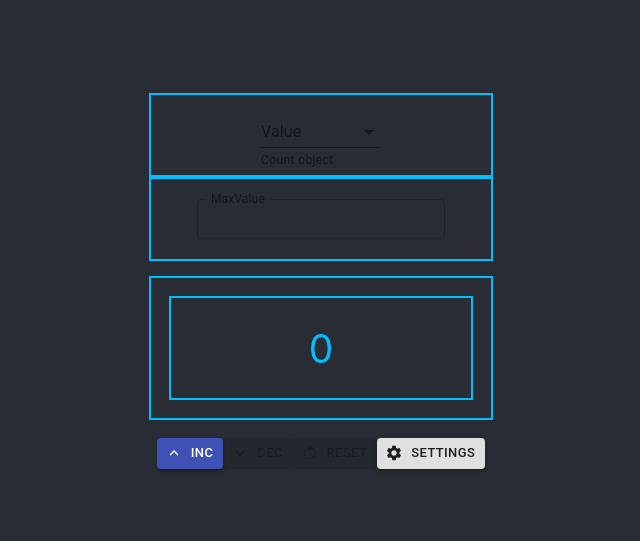
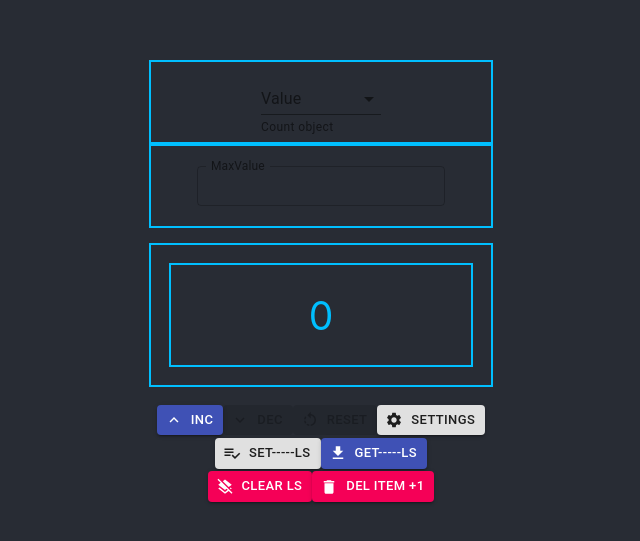
Before and after one commit to GST-Slava/counter, a React (Create React App) app: page / in a window 1280 px wide. Shown: the part 119-660 px from the top of the page, without its empty margins (319-959 px from the left). Built offline with nearby package versions, Linux system fonts and the light colour scheme.

Commit message:
add set get clear delItem from LocalStorage

```diff
--- a/src/App.tsx
+++ b/src/App.tsx
@@ -3,28 +3,40 @@ import './App.css';
 import {Counter} from "./components/Counter";
 
 function App() {
-    const settings = () => {
-        setCount(maxValue)
-    }
-
     const [maxValue, setMaxValue] = useState(5)
-
-    /*const maxValue = 5;*/
+    const [count, setCount] = useState(0)
     const minValue = 0;
-
-    const [count, setCount] = useState(0)
     const increment = () => {
         if (maxValue === count) {
         }
         setCount(count + 1)
     }
-
     const decrement = () => {
         if (minValue === count) {
         }
         setCount(count - 1)
     }
     const reset = () => setCount(0)
+    const settings = () => {
+        //
+    }
+    const setToLocalStorageHandler = () => {
+        localStorage.setItem("counterValue", JSON.stringify(count))
+        localStorage.setItem("counterValue +1", JSON.stringify(count + 1))
+    }
+    const getFromLocalStorageHandler = () => {
+        let countAsString = localStorage.getItem("counterValue")
+        if (countAsString) {
+            let newValueCount = JSON.parse(countAsString)
+            setCount(newValueCount)
+        }
+    }
+    const clearLocalStorageHandler = () => {
+        localStorage.clear()
+    }
+    const removeItemFromLocalStorageHandler = () => {
+        localStorage.removeItem("counterValue +1")
+    }
 
     return (
         <div className="App">
@@ -37,6 +49,10 @@ function App() {
                     reset={reset}
                     minValue={minValue}
                     settings={settings}
+                    getFromLocalStorageHandler={getFromLocalStorageHandler}
+                    setToLocalStorageHandler={setToLocalStorageHandler}
+                    clearLocalStorageHandler={clearLocalStorageHandler}
+                    removeItemFromLocalStorageHandler={removeItemFromLocalStorageHandler}
                 />
             </header>
         </div>
--- a/src/components/Counter.tsx
+++ b/src/components/Counter.tsx
@@ -11,6 +11,10 @@ export type CounterPropsType = {
     settings: () => void
     maxValue: number
     minValue: number
+    setToLocalStorageHandler: () => void
+    getFromLocalStorageHandler: () => void
+    clearLocalStorageHandler: () => void
+    removeItemFromLocalStorageHandler: () => void
 }
 
 export const Counter: FC<CounterPropsType> = (props) => {
@@ -25,6 +29,10 @@ export const Counter: FC<CounterPropsType> = (props) => {
                 count={props.count}
                 minValue={props.minValue}
                 settings={props.settings}
+                getFromLocalStorageHandler={props.getFromLocalStorageHandler}
+                setToLocalStorageHandler={props.setToLocalStorageHandler}
+                clearLocalStorageHandler={props.clearLocalStorageHandler}
+                removeItemFromLocalStorageHandler={props.removeItemFromLocalStorageHandler}
             />
         </div>
     );
--- a/src/components/CounterButtons/CounterButtons.tsx
+++ b/src/components/CounterButtons/CounterButtons.tsx
@@ -1,7 +1,16 @@
 import React, {FC} from 'react';
 import s from './CounterButtons.module.css'
 import {Button} from "@material-ui/core";
-import {ExpandLess, KeyboardArrowDown, RotateLeft, Settings} from "@material-ui/icons";
+import {
+    Delete,
+    ExpandLess,
+    GetApp,
+    KeyboardArrowDown,
+    LayersClear,
+    PlaylistAddCheck,
+    RotateLeft,
+    Settings
+} from "@material-ui/icons";
 
 export type ButtonsPropsType = {
     increment: () => void
@@ -11,6 +20,10 @@ export type ButtonsPropsType = {
     maxValue: number
     minValue: number
     count: number
+    setToLocalStorageHandler: () => void
+    getFromLocalStorageHandler: () => void
+    clearLocalStorageHandler: () => void
+    removeItemFromLocalStorageHandler: () => void
 }
 
 export const CounterButtons: FC<ButtonsPropsType> = (props) => {
@@ -18,6 +31,7 @@ export const CounterButtons: FC<ButtonsPropsType> = (props) => {
 
     return (
         <div className={s.button}>
+            <div>
                 <Button disabled={props.count === props.maxValue}
                         onClick={props.increment}
                         variant="contained"
@@ -52,5 +66,47 @@ export const CounterButtons: FC<ButtonsPropsType> = (props) => {
                     Settings
                 </Button>
             </div>
+            <div>
+                <div>
+                    <Button
+                        onClick={props.setToLocalStorageHandler}
+                        variant="contained"
+                        size="small"
+                        startIcon={<PlaylistAddCheck/>}
+                    >
+                        Set-----LS
+                    </Button>
+                    <Button
+                        onClick={props.getFromLocalStorageHandler}
+                        variant="contained"
+                        color="primary"
+                        size="small"
+                        startIcon={<GetApp/>}
+                    >
+                        Get-----LS
+                    </Button>
+                </div>
+                <div>
+                    <Button
+                        onClick={props.clearLocalStorageHandler}
+                        variant="contained"
+                        size="small"
+                        color={"secondary"}
+                        startIcon={<LayersClear/>}
+                    >
+                        Clear LS
+                    </Button>
+                    <Button
+                        onClick={props.removeItemFromLocalStorageHandler}
+                        variant="contained"
+                        size="small"
+                        color={"secondary"}
+                        startIcon={<Delete/>}
+                    >
+                        Del Item +1
+                    </Button>
+                </div>
+            </div>
+        </div>
     );
 };
```
Lines whose indentation alone changed are shown as unchanged.
